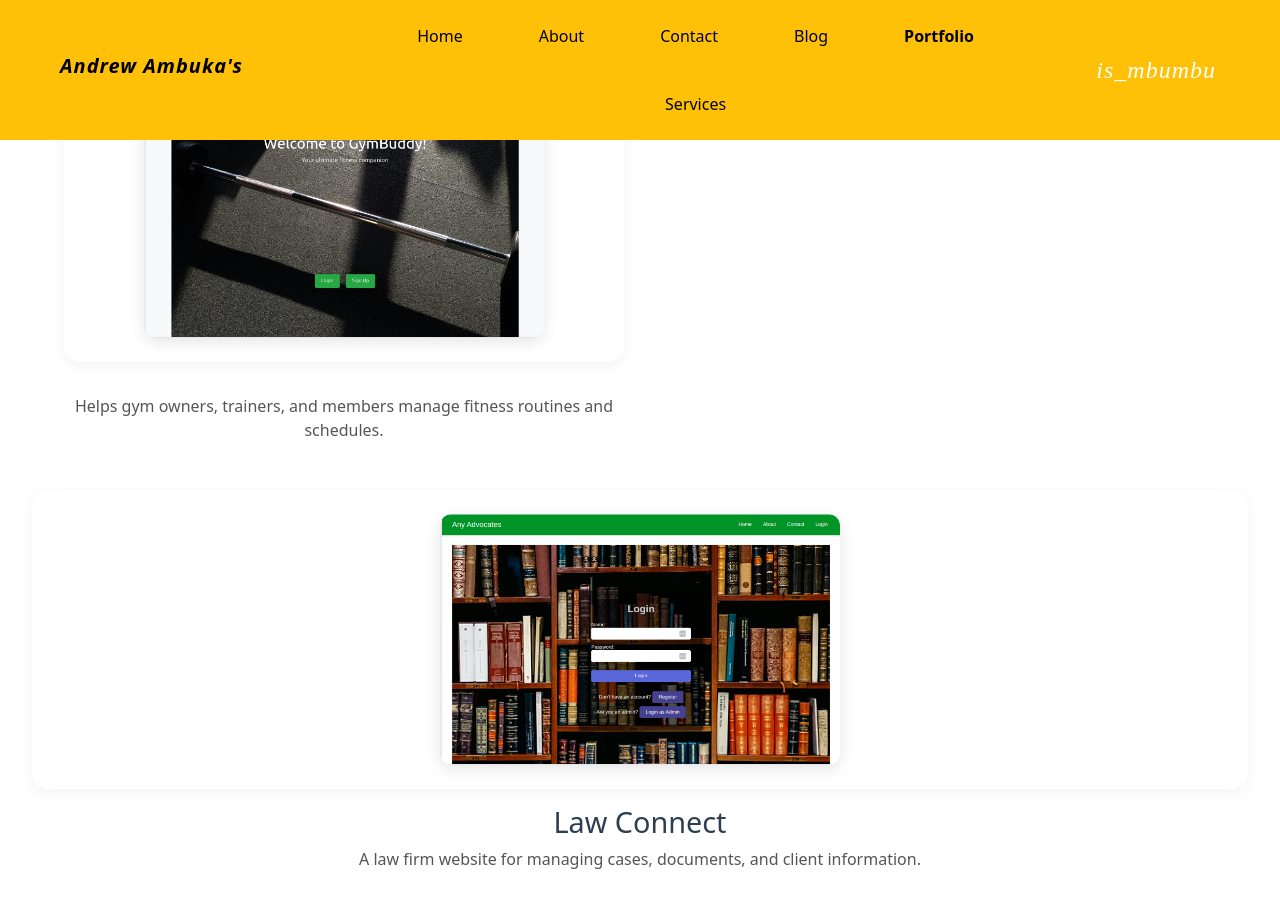
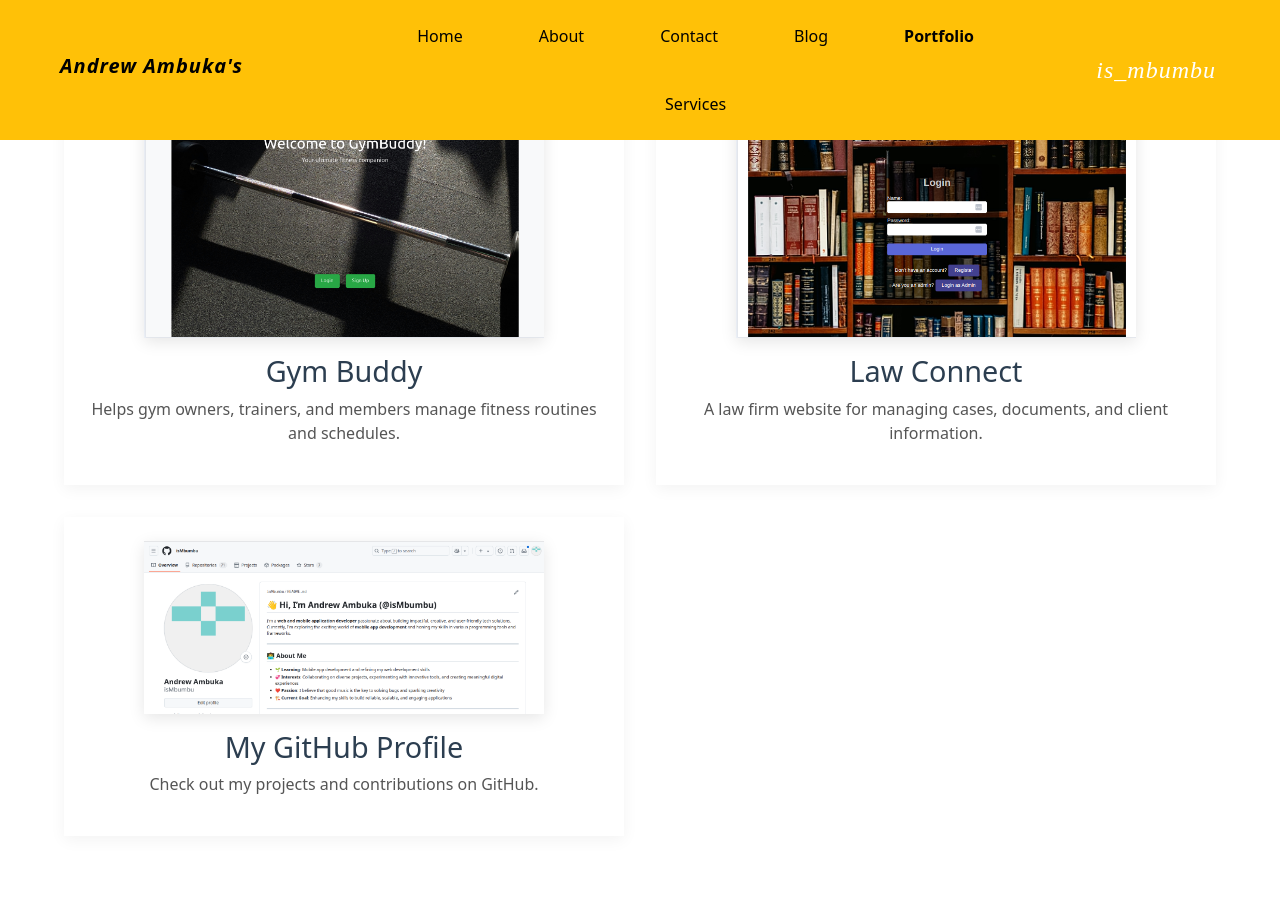
Before and after one commit to isMbumbu/drews_portfolio, a React (Vite) app: page /portfolio in a window 1280 px wide. Shown: the top 908 px of the page. Built offline with nearby package versions, Linux system fonts and the light colour scheme.

Commit message:
add portfolio component

```diff
--- a/src/components/portfolio.css
+++ b/src/components/portfolio.css
@@ -7,7 +7,6 @@
 
   .portfolio-item {
     background: #ffffff;
-    border-radius: 16px;
     box-shadow: 0 4px 15px rgba(0, 0, 0, 0.05);
     padding: 1.5rem;
     text-align: center;
@@ -17,19 +16,20 @@
   .portfolio-item:hover {
     transform: translateY(-5px);
     box-shadow: 0 8px 25px rgba(0, 0, 0, 0.1);
+    background:#ffc107
   }
 
   .portfolio-image {
     width: 100%;
     max-width: 400px;
     height: auto;
-    border-radius: 12px;
     box-shadow: 0 4px 15px rgba(0, 0, 0, 0.1);
     transition: transform 0.2s ease-in-out;
   }
 
   .portfolio-image:hover {
     transform: scale(1.05);
+
   }
 
   h3 {
--- a/src/pages/Home.jsx
+++ b/src/pages/Home.jsx
@@ -2,6 +2,7 @@ import {useEffect, useState} from 'react'
 import Navigation from '../components/Navigation'
 import HomeC from '../components/HomeC'
 import About from './About'
+import Portfolio from './Portfolio'
 
 function Home() {
   return (
@@ -9,6 +10,7 @@ function Home() {
       <Navigation/>
       <HomeC />
       <About/>
+      <Portfolio/>
 
     </div>
   )
--- a/src/pages/Portfolio.jsx
+++ b/src/pages/Portfolio.jsx
@@ -15,7 +15,6 @@ function Portfolio() {
               className="portfolio-image"
             />
           </a>
-          </div>
           <h3>Gym Buddy</h3>
           <p>Helps gym owners, trainers, and members manage fitness routines and schedules.</p>
         </div>
@@ -28,10 +27,23 @@ function Portfolio() {
               className="portfolio-image"
             />
           </a>
-          </div>
           <h3>Law Connect</h3>
           <p>A law firm website for managing cases, documents, and client information.</p>
         </div>
+
+        <div className="portfolio-item">
+          <a href="https://github.com/isMbumbu" target="_blank" rel="noopener noreferrer">
+            <img
+              src="git.png"
+              alt="GitHub Profile"
+              className="portfolio-image"
+            />
+          </a>
+          <h3>My GitHub Profile</h3>
+          <p>Check out my projects and contributions on GitHub.</p>
+        </div>
+      </div>
+    </div>
   )
 }
 
```
Also changed, not shown: public/cancer_care.png (added), public/git.png (added).
